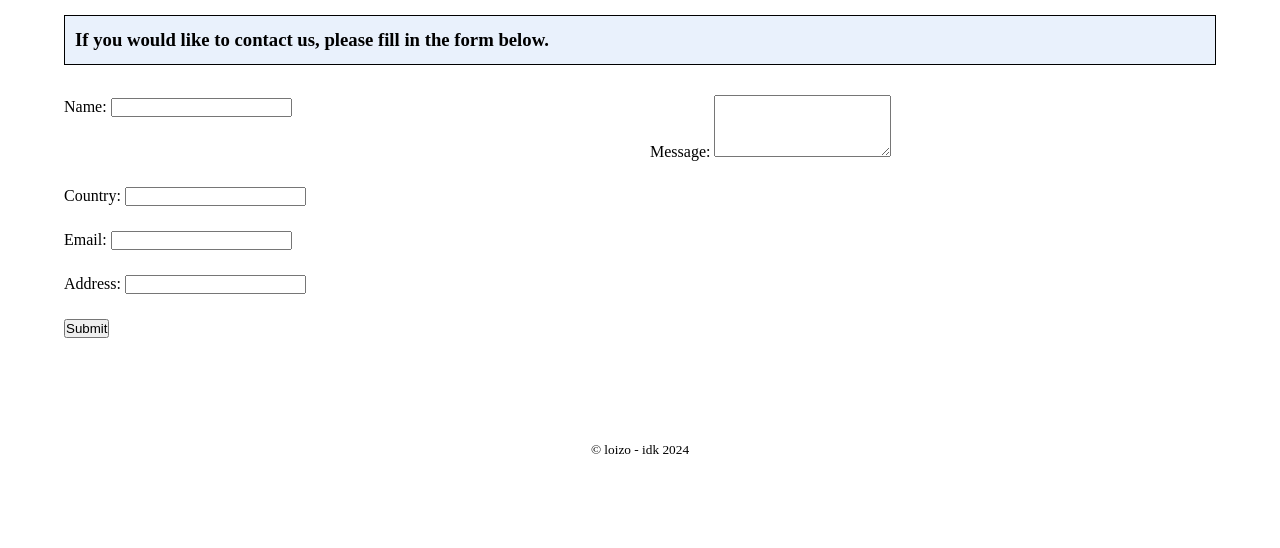
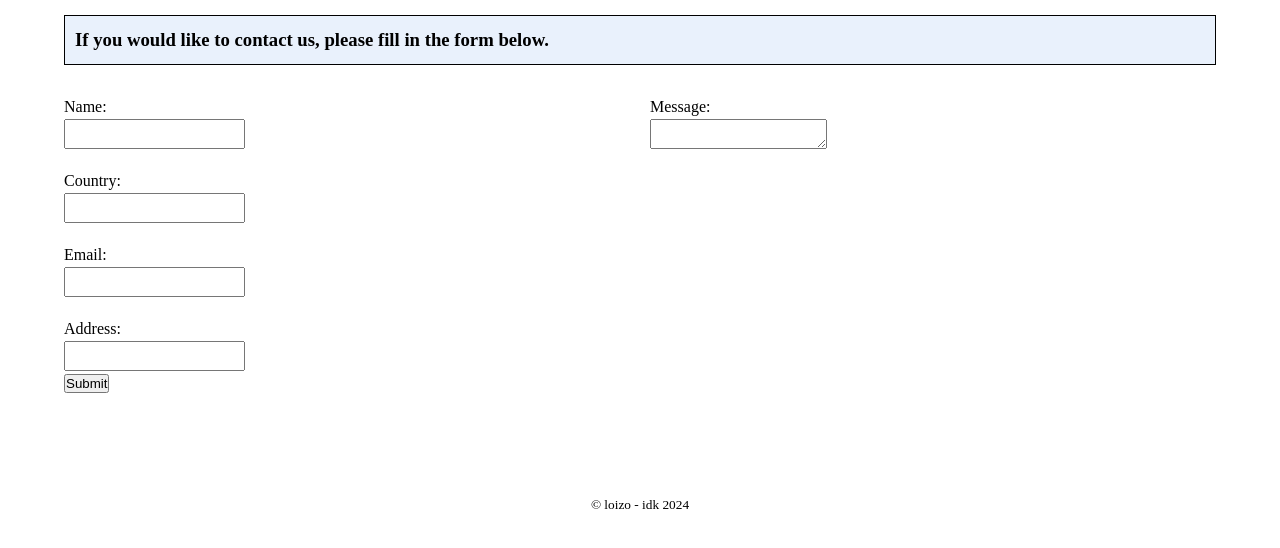
Before and after one commit to loizodwt/thisman2, a website: page src/about_us.html in a window 1280 px wide. Shown: the part 228-776 px from the top of the page. Drawn offline with nearby package versions, Linux system fonts and the light colour scheme; files that its build step writes are made by us from their sources.

Commit message:
betterform

```diff
--- a/src/styles/components/_about_us.scss
+++ b/src/styles/components/_about_us.scss
@@ -1,48 +1,61 @@
-.contact-form {
-  display: grid;
-  grid-gap: 20px;
+// Définition des styles pour les écrans de petite taille (mobile)
+@media screen and (max-width: 768px) {
+    .contact-form {
+        display: flex;
+        flex-direction: column;
 
-  @media (min-width: 768px) {
-      grid-template-columns: 1fr 1fr;
-      grid-gap: 0 20px;
-  }
+        &__group {
+            margin-bottom: 20px;
 
-  .contact-form__group {
+            &--message-right {
+                flex-direction: column; // Le message est en dessous des autres champs sur mobile
+            }
 
+            &__label {
+                margin-bottom: 5px;
+            }
+        }
 
-      margin-bottom: 20px;
+        &__input {
+            width: 100%;
+            height: 30px;
+        }
 
-      @media (min-width: 768px) {
-        grid-column: 1;
-        grid-column: 1;
+        &__message {
+            width: 100%;
+            height: 200px; // Réglez la hauteur selon vos besoins
+        }
     }
-      &--message-right {
+}
 
-          @media (min-width: 768px) {
-              grid-column: 2;
-              grid-row: 1;
-          }
-      }
+// Définition des styles pour les écrans de grande taille (bureau)
+@media screen and (min-width: 769px) {
+    .contact-form {
+        display: grid;
+        grid-template-columns: repeat(2, 1fr);
+        grid-gap: 20px;
 
-      &__label {
-          display: block;
-          margin-bottom: 5px;
+        &__group--message-right {
+            grid-column: 2 / span 1;
+            grid-row: 1 / span 4; // Le message occupe deux lignes
 
-      }
+        }
 
-      &__input {
-          width: 100%;
-          padding: 10px;
-          font-size: 16px;
-          border: 1px solid #ccc;
-          border-radius: 2px;
+        &__label {
+            display: block;
+        }
 
+        &__button {
+            justify-self: end;
+        }
 
-          &--textarea {
-              height: 120px;
+        &__input {
+            height: 30px;
+        }
 
-          }
-      }
-  }
-
+        &__message {
+            width: 500px;
+            height: 500px;
+        }
+    }
 }
```
